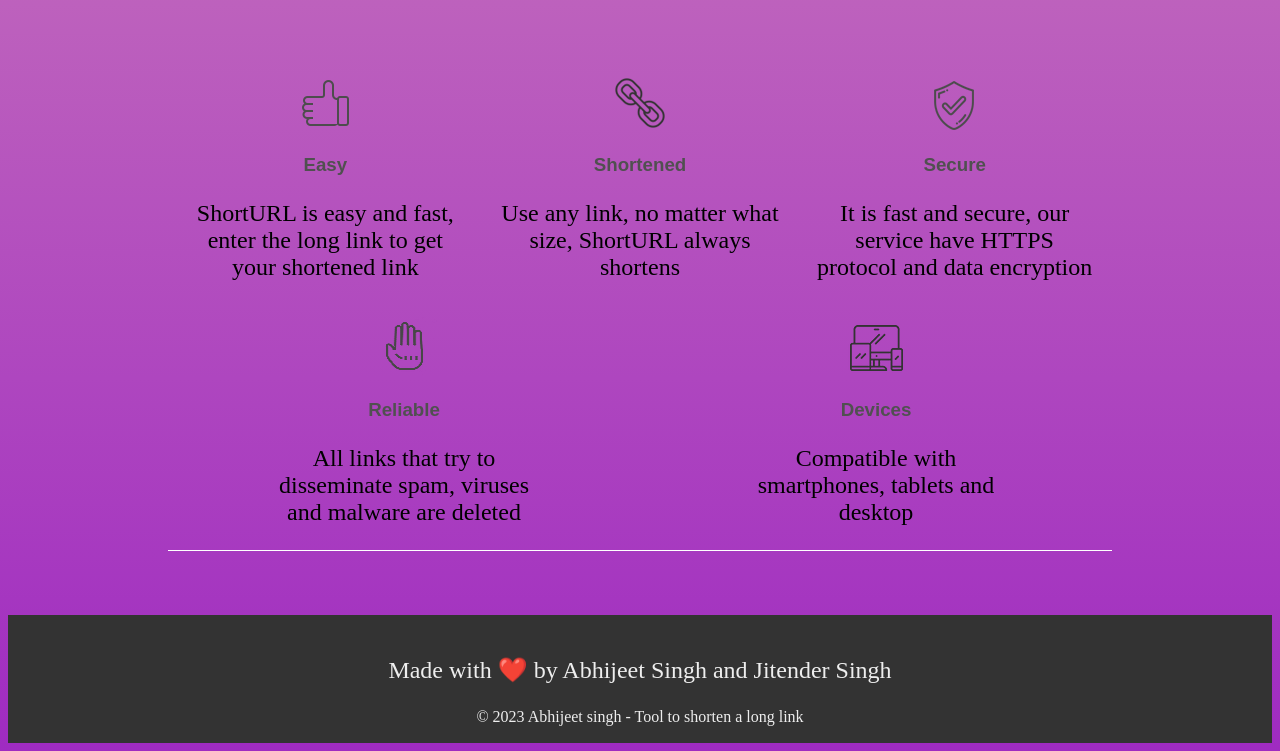
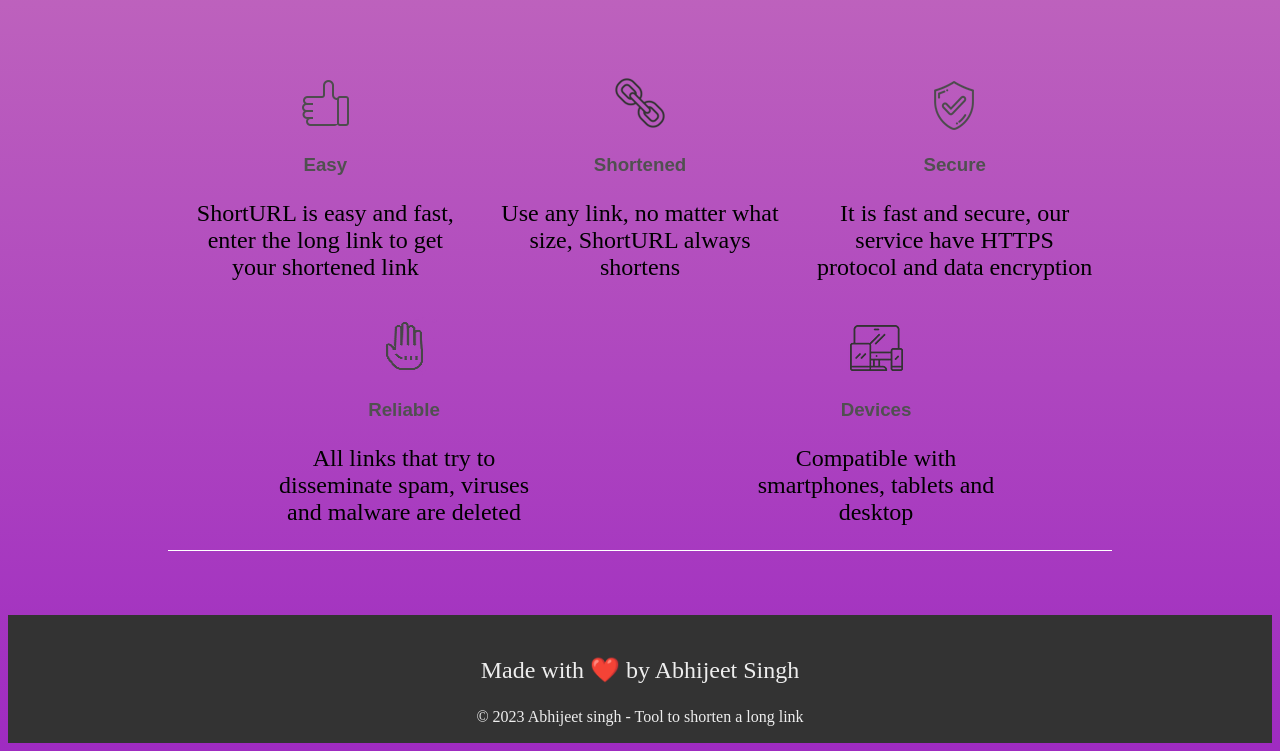
Before and after one commit to AbhiijeettSingh/url-shortener, a website with bundled scripts: page frontend/index.html in a window 1280 px wide. Shown: the part 894-1645 px from the top of the page. Built offline with nearby package versions, Linux system fonts and the light colour scheme.

Commit message:
small fix

```diff
--- a/frontend/index.html
+++ b/frontend/index.html
@@ -88,7 +88,7 @@
       </div>
     </div>
     <footer>
-      <p>Made with ❤️ by Abhijeet Singh and Jitender Singh</p>
+      <p>Made with ❤️ by Abhijeet Singh</p>
       <div>© 2023 Abhijeet singh - Tool to shorten a long link</div>
     </footer>
     <script src="index.js" type="module"></script>
```
